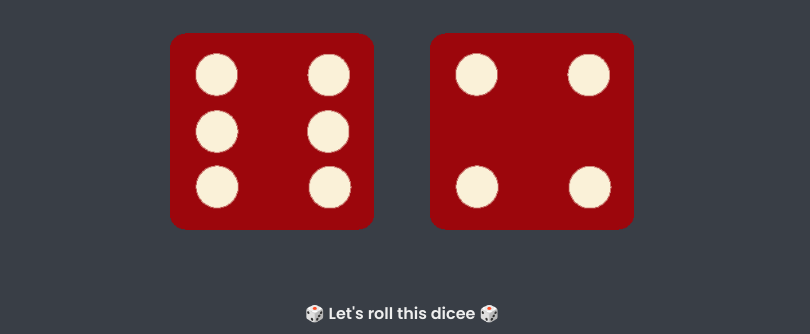
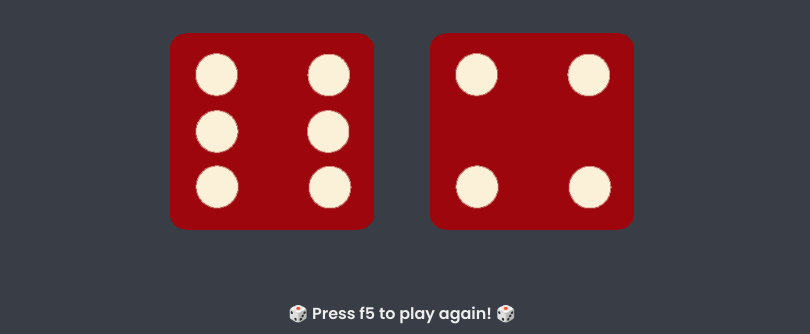
Before and after one commit to rekloyd/Dados, a plain HTML site: page index.html in a window 1280 px wide. Shown: the part 527-861 px from the top of the page, without its empty margins (238-1048 px from the left). Drawn offline with Linux system fonts and the light colour scheme.

Commit message:
Update index.html

```diff
--- a/index.html
+++ b/index.html
@@ -31,6 +31,6 @@
   </body>
   <script src="index.js"></script>
   <footer>
-  🎲 Let's roll this dicee 🎲
+  🎲 Press f5 to play again! 🎲
   </footer>
 </html>
```
